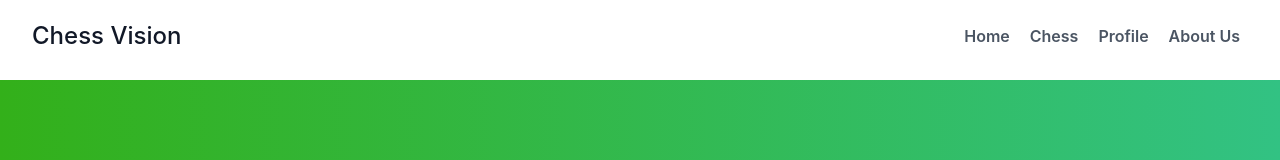
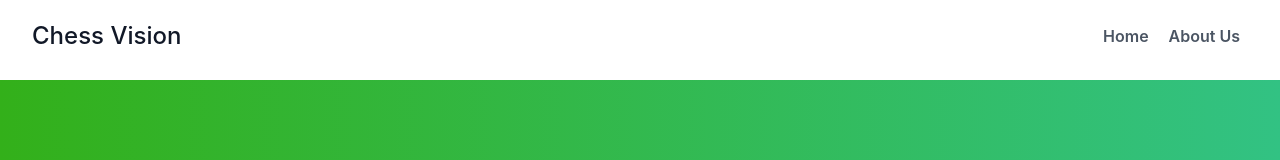
Before and after one commit to mnnlr/Chess_Vision_Client, a React (Create React App) app: page / in a window 1280 px wide. Shown: the top 160 px of the page. Built offline with nearby package versions, Linux system fonts and the light colour scheme; a web font is replaced by a local one.

Commit message:
update routes

```diff
--- a/src/App.js
+++ b/src/App.js
@@ -9,17 +9,19 @@ import { Signin } from './Pages/Signin';
 import { AboutUs } from './Pages/AboutUs';
 import Chessq from './Pages/Chessq';
 import ChessAnalysis from './Pages/ChesssAnalysis';
+import DragAndDrop from './components/home/DragAndDrop';
 function App() {
   return (
     <Router>
       <Routes>
         <Route element={<NavFooter />}>
           <Route path="/" element={<Home />} />
-          <Route path="/chess" element={<ChessGame />} />
+          {/* <Route path="/chess" element={<ChessGame />} /> */}
           <Route path="/chess-game" element={<Chessq />} />
           <Route path="/chess-analysis" element={<ChessAnalysis />} />
           <Route path='/contact-us' element={<ContactUs/>}/>
-          <Route path="/profile" element={<UserProfile />} />
+          {/* <Route path="/profile" element={<UserProfile />} /> */}
+          <Route path="/drag&drop" element={<DragAndDrop />} />
           <Route path="/about-us" element={<AboutUs />} />
           <Route path="/signin" element={<Signin />} />
         </Route>
--- a/src/components/Navbar.js
+++ b/src/components/Navbar.js
@@ -42,8 +42,8 @@ function Navbar() {
         </a>
         <nav className="md:ml-auto flex flex-wrap items-center text-base justify-center">
           <Link to='/' className="hover:cursor-pointer font-semibold mr-5 hover:text-gray-900">Home</Link>
-          <Link to='/chess-game' className="hover:cursor-pointer font-semibold mr-5 hover:text-gray-900">Chess</Link>
-          <Link to='/profile' className="hover:cursor-pointer font-semibold mr-5 hover:text-gray-900">Profile</Link>
+          {/* <Link to='/chess-game' className="hover:cursor-pointer font-semibold mr-5 hover:text-gray-900">Chess</Link> */}
+          {/* <Link to='/profile' className="hover:cursor-pointer font-semibold mr-5 hover:text-gray-900">Profile</Link> */}
           {/* <Link to='/contactus' className="hover:cursor-pointer font-semibold mr-5 hover:text-gray-900">Contact</Link> */}
           <Link to='/about-us' className="hover:cursor-pointer font-semibold mr-5 hover:text-gray-900">About Us</Link>
           {/* <Link to='/signin' className="py-2 px-4 transform duration-200 bg-slate-300 bg-opacity-50 hover:bg-opacity-50 hover:bg-slate-400 rounded-full hover:cursor-pointer font-bold mr-5 hover:underline hover:text-gray-900">Sign In</Link> */}
--- a/src/components/home/DragAndDrop.jsx
+++ b/src/components/home/DragAndDrop.jsx
@@ -6,6 +6,7 @@ import { useNavigate } from "react-router-dom";
 
 const DragAndDrop = () => {
   const [file, setFile] = useState(null);
+  console.log(file);
   const fileInputRef = useRef(null);
   const [image, setImage] = useState(null);
   const [isImageDropped, setIsImageDropped] = useState(false); // Track if image is dropped
```
